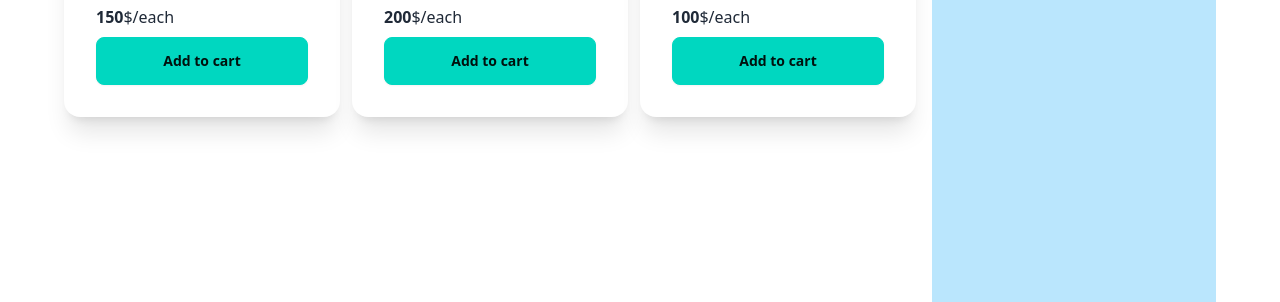
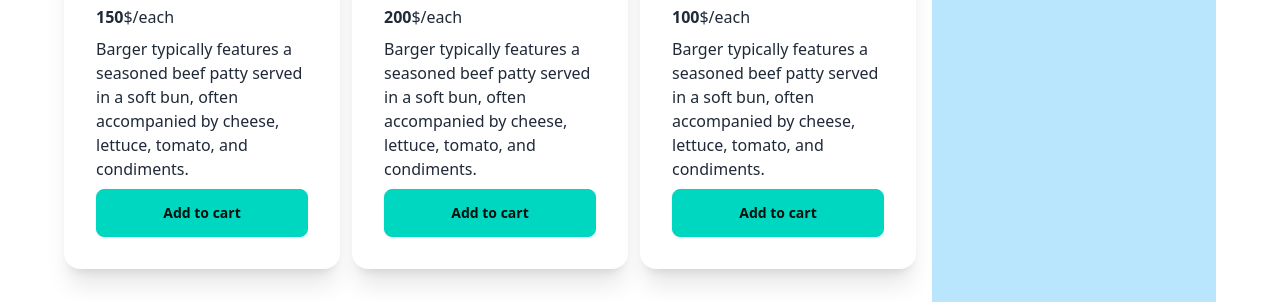
Before and after one commit to I-am-MoRsHeD/bpcareer-jobtask, a plain HTML site: page index.html in a window 1280 px wide. Shown: the part 498-800 px from the top of the page. Drawn offline with nearby package versions, Linux system fonts and the light colour scheme.

Commit message:
update description of cards

```diff
--- a/index.html
+++ b/index.html
@@ -30,7 +30,7 @@
                     <div id="cheese-div" class="card-body">
                         <h2 class="card-title">Cheese Barger</h2>
                         <p><span id="cheese-price" class="font-bold">150</span>$/each</p>
-                        <!-- <p>Barger typically features a seasoned beef patty served in a soft bun, often accompanied by cheese, lettuce, tomato, and condiments.</p> -->
+                        <p>Barger typically features a seasoned beef patty served in a soft bun, often accompanied by cheese, lettuce, tomato, and condiments.</p>
                         <div class="card-actions">
                             <button onclick="addToCart(this)" class="w-full btn btn-accent">Add to cart</button>
                         </div>
@@ -43,7 +43,7 @@
                     <div id="chicken-div" class="card-body">
                         <h2 class="card-title">Chicken Barger</h2>
                         <p><span id="chicken-price" class="font-bold">200</span>$/each</p>
-                        <!-- <p>Barger typically features a seasoned beef patty served in a soft bun, often accompanied by cheese, lettuce, tomato, and condiments.</p> -->
+                        <p>Barger typically features a seasoned beef patty served in a soft bun, often accompanied by cheese, lettuce, tomato, and condiments.</p>
                         <div class="card-actions">
                             <button onclick="addToCart(this)" class="w-full btn btn-accent">Add to cart</button>
                         </div>
@@ -56,7 +56,7 @@
                     <div id="masala-div" class="card-body">
                         <h2 class="card-title">Masala Barger</h2>
                         <p><span id="masala-price" class="font-bold">100</span>$/each</p>
-                        <!-- <p>Barger typically features a seasoned beef patty served in a soft bun, often accompanied by cheese, lettuce, tomato, and condiments.</p> -->
+                        <p>Barger typically features a seasoned beef patty served in a soft bun, often accompanied by cheese, lettuce, tomato, and condiments.</p>
                         <div class="card-actions">
                             <button onclick="addToCart(this)" class="w-full btn btn-accent">Add to cart</button>
                         </div>
@@ -74,6 +74,8 @@
 
     </main>
 
+
+
     <script src="scripts/cart.js"></script>
 </body>
 
```
